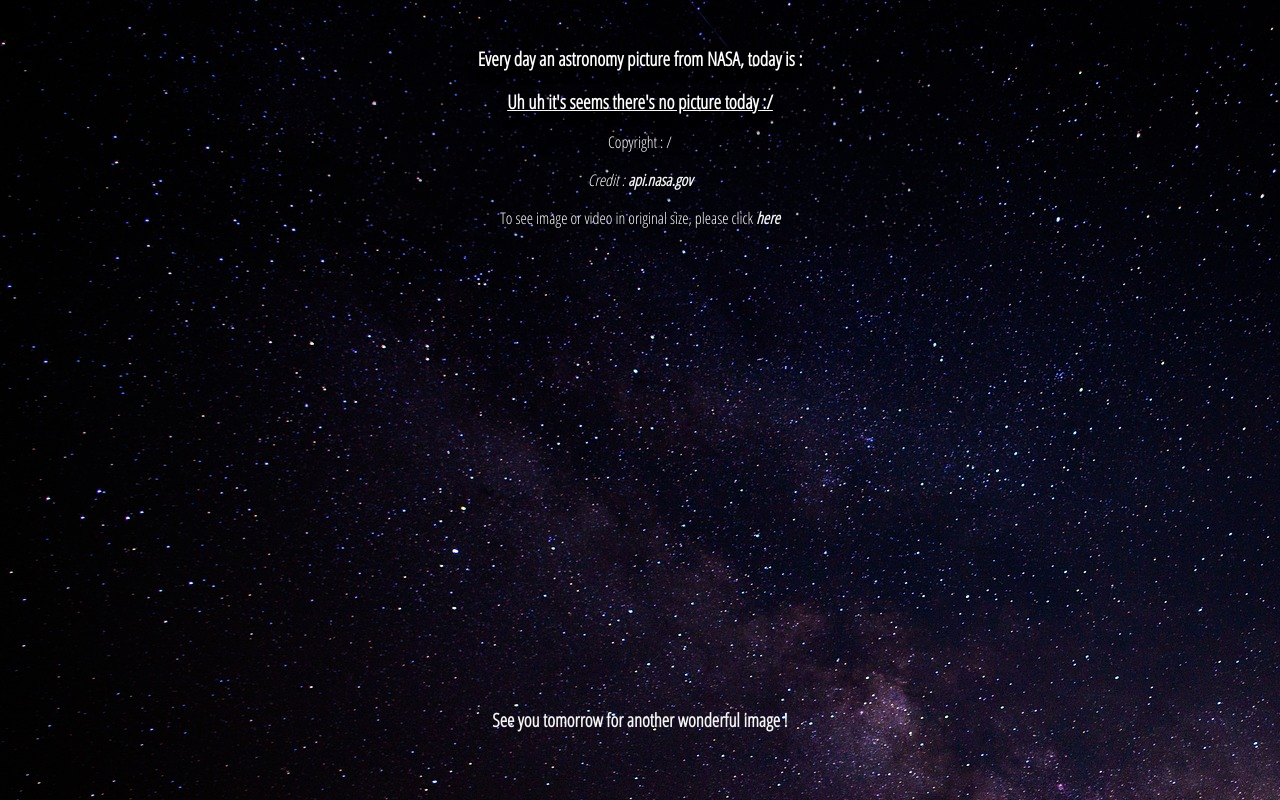
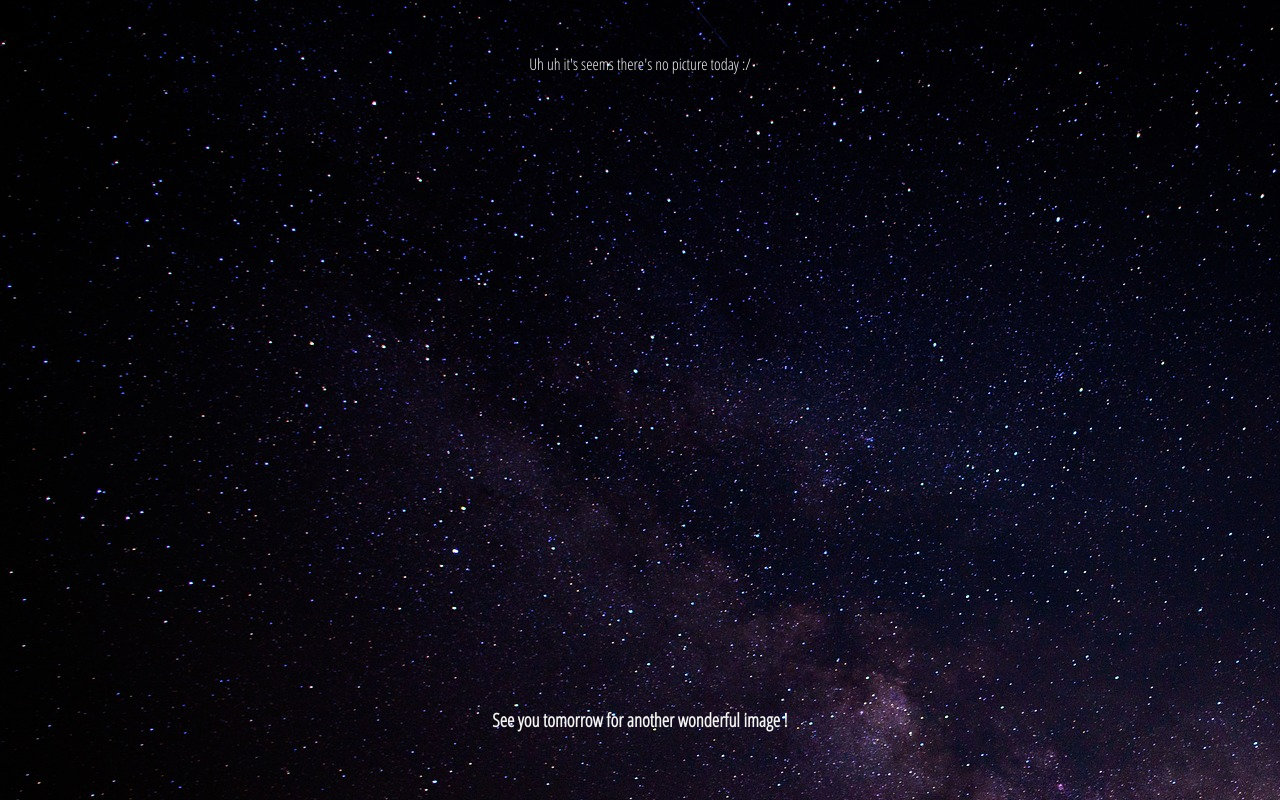
Before and after one commit to SylvanaMelens/apod-nasa, a React (Create React App) app: page / in a window 1280 px wide. Built offline with nearby package versions, Linux system fonts and the light colour scheme; no server answers.

Commit message:
improve conditionnal rendering if api not found

```diff
--- a/src/App.js
+++ b/src/App.js
@@ -32,11 +32,12 @@ const App = () => {
     <div className="App">
       <div className="img">
         {item}
+        {img.url ? (
         <div className="text">
           <h1>Every day an astronomy picture from NASA, today is : </h1>
           <h2>
             <span data-descr={img.explanation}>
-              <strong> {img.title || "Uh uh it's seems there's no picture today :/"} </strong>
+              <strong> {img.title} </strong>
             </span>
           </h2>
           <p>Copyright : {img.copyright || "/"}</p>
@@ -54,7 +55,10 @@ const App = () => {
           <p>To see image or video in original size, please click
              <a href={img.url} target="_blank" rel="noopener noreferrer"> here</a>
           </p>
+
          </div>
+      ) : ("Uh uh it's seems there's no picture today :/")}
+
       </div>
       <h3>See you tomorrow for another wonderful image !</h3>
     </div>
```
